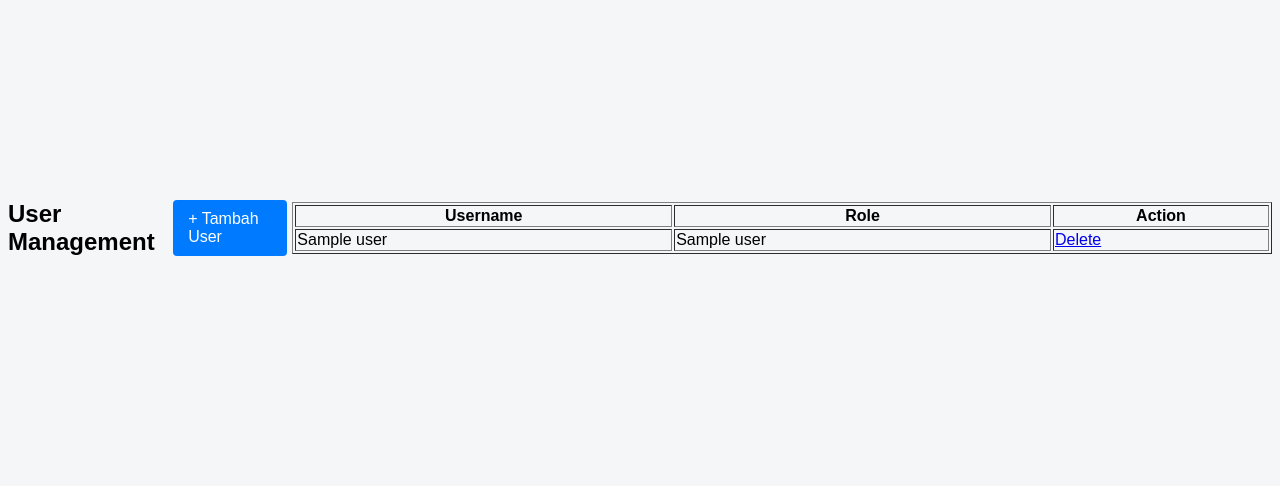
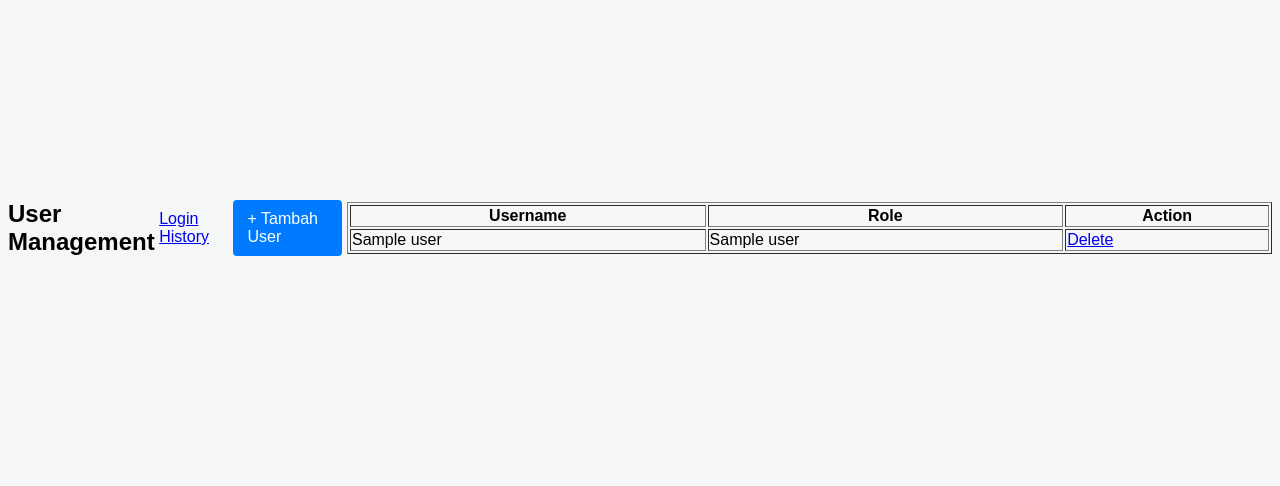
Before and after one commit to MiftahulKhoiri/Choiri_Media_Server, a Flask app: template app/templates/admin_users.html in a window 1280 px wide. Shown: the part 180-666 px from the top of the page. Run offline with Flask 2, Linux system fonts and the light colour scheme; the template is opened without the code that fills it: most values are stand-ins (such as "Sample title", 1, 10 or a date in 2020); parts of the project's set-up code (start-up, migrations or seed data) failed here and were passed over.

Commit message:
Update admin_users.html

```diff
--- a/app/templates/admin_users.html
+++ b/app/templates/admin_users.html
@@ -3,6 +3,8 @@
 
 {% block content %}
 <h2>User Management</h2>
+
+<a href="/admin/login-history">Login History</a>
 
 <a href="/admin/add-user" class="btn btn-primary">
     + Tambah User
```
